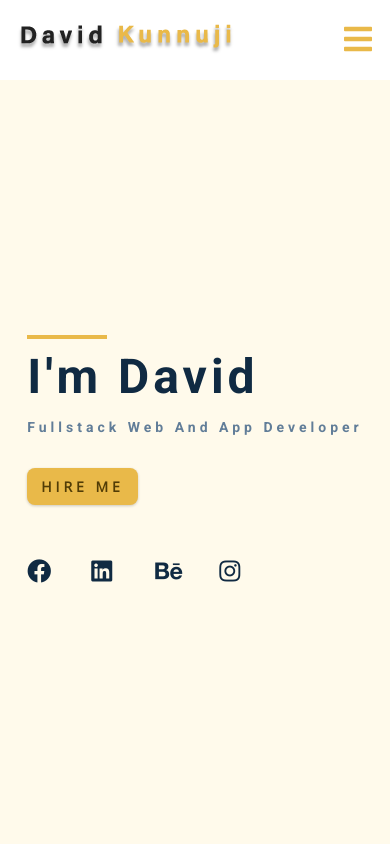
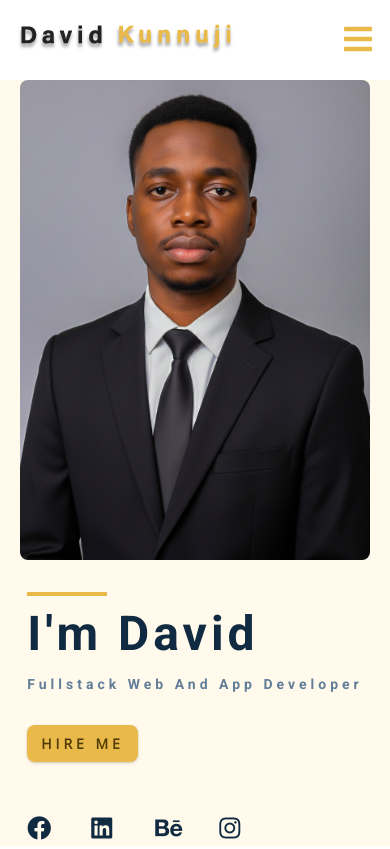
Before and after one commit to Davido4646/Advanced-Personal-Website, a plain HTML site: page index.html in a window 390 px wide. Shown: the top 849 px of the page. Drawn offline with nearby package versions, Linux system fonts and the light colour scheme.

Commit message:
added mobile pics

```diff
--- a/css/styles.css
+++ b/css/styles.css
@@ -346,31 +346,52 @@ hero
   margin-bottom: 0.5rem;
   margin-left: 0;
 }
+
+/* MOBILE FIRST LAYOUT */
 .main-img {
-  display: none;
+  display: block;   /* show image on mobile */
+  order: 1;         /* image goes first */
 }
+
+.hero-info {
+  order: 2;         /* text goes under image */
+}
+
 .hero {
   background: var(--clr-primary-10);
 }
+
 .hero-center {
   min-height: calc(100vh - 5rem);
   display: grid;
   place-items: center;
+  gap: 2rem;
 }
+
 .hero-info h4 {
   color: var(--clr-grey-5);
 }
+
 .hero-icons {
   justify-items: start;
 }
+
 .hero-btn {
   margin-top: 1.25rem;
 }
+
+/* DESKTOP LAYOUT */
 @media screen and (min-width: 992px) {
   .main-img {
     display: block;
     position: relative;
+    order: 2; /* image second */
   }
+
+  .hero-info {
+    order: 1; /* text first */
+  }
+
   .hero-center {
     grid-template-columns: 1fr 1fr;
   }
@@ -387,14 +408,15 @@ hero
     border-radius: var(--radius);
   }
 }
+
 .hero-photo {
   max-width: 25rem;
   max-height: 30rem;
-  -o-object-fit: cover;
   object-fit: cover;
   border-radius: var(--radius);
   position: relative;
 }
+
 /*
 ===============
 About
```
